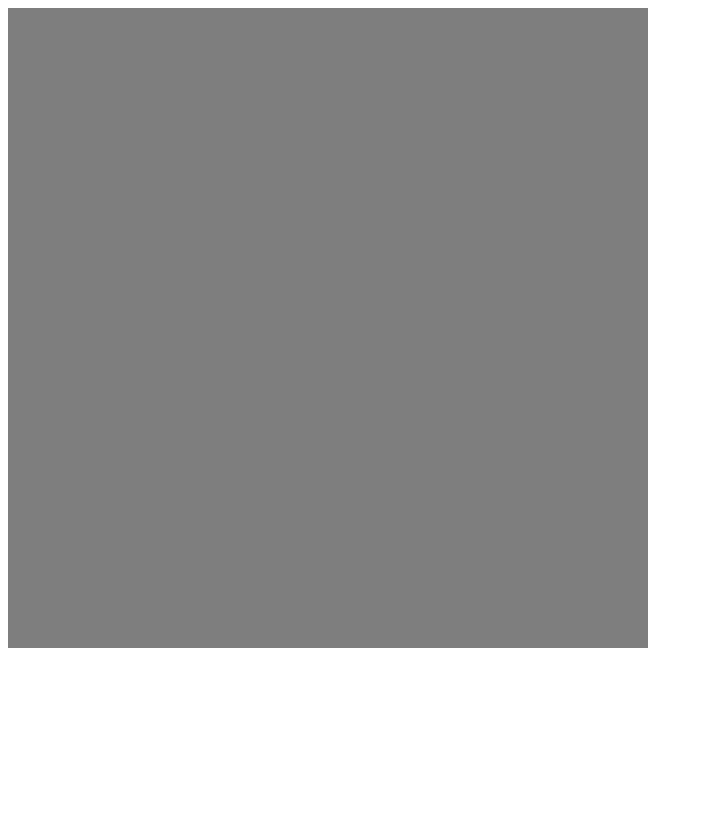
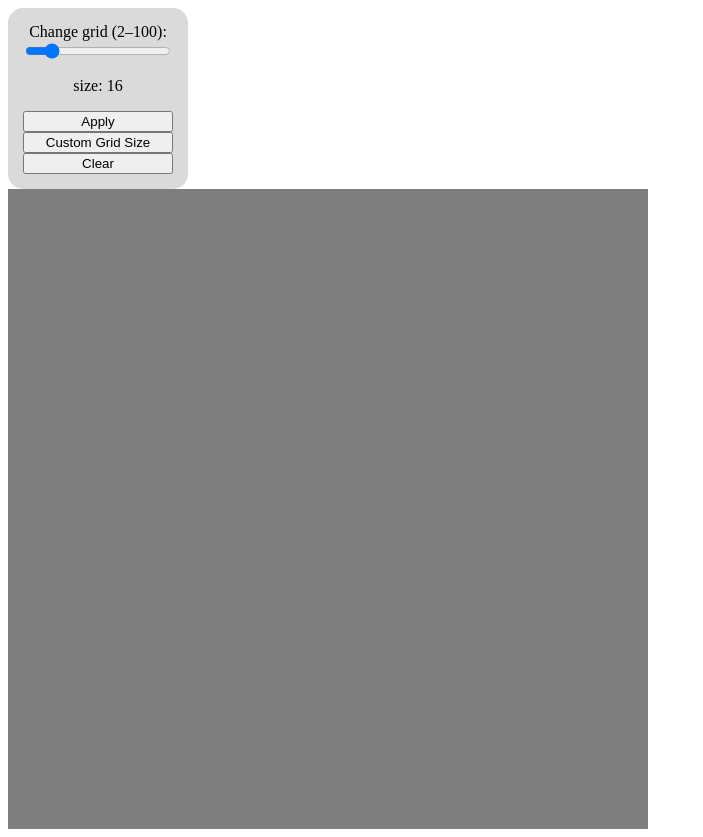
Before and after one commit to RuslanChekhuta/etch-a-sketch, a plain HTML site: page index.html in a window 1280 px wide. Shown: the whole page, without its empty margins (0-703 px from the left). Before the commit the page ends 800 px from the top, so only its background shows below. Drawn offline with Linux system fonts and the light colour scheme.

Commit message:
Add dynamic grid resizing and clear functionality

```diff
--- a/index.html
+++ b/index.html
@@ -9,6 +9,16 @@
 </head>
 
 <body>
+    <div class="setting">
+        <label for="grid-size">
+            Change grid (2–100):
+        </label>
+        <input type="range" id="grid-size" min="2" max="100" value="16">
+        <p>size: <span id="size-count">16</span> </p>
+        <button id="apply">Apply</button>
+        <button id="custom-grid">Custom Grid Size</button>
+        <button id="gridClear">Clear</button>
+    </div>
     <div id="root"></div>
     <script src="./script.js"></script>
 </body>
--- a/script.js
+++ b/script.js
@@ -1,10 +1,39 @@
 const container = document.getElementById("root");
+const gridSize = document.getElementById("grid-size");
+const sizeCount = document.getElementById("size-count");
+const apply = document.getElementById("apply");
+const btnClear = document.getElementById("gridClear");
+const customGrid = document.getElementById("custom-grid");
 
-for (let i = 0; i < 256; i++) {
-  const pixel = document.createElement("div");
-  pixel.classList.add("pixel");
-  container.appendChild(pixel);
+gridSize.addEventListener("change", (e) => {
+  sizeCount.textContent = e.target.value;
+});
+
+function setCustomGrid() {
+  let customValue = +prompt("Enter grid size (2–100)");
+  if (Number.isInteger(customValue) && customValue >= 2 && customValue <= 100) {
+    gridSize.value = customValue;
+    sizeCount.textContent = customValue;
+
+    populateGrid();
+  }
 }
+
+customGrid.addEventListener("click", setCustomGrid);
+
+function populateGrid() {
+  container.innerHTML = "";
+  let squaresCount = gridSize.value * gridSize.value;
+  for (let i = 0; i < squaresCount; i++) {
+    const pixel = document.createElement("div");
+    pixel.style.width = `calc(100% / ${gridSize.value})`;
+    pixel.classList.add("pixel");
+    container.appendChild(pixel);
+  }
+  console.log(container.children.length);
+}
+
+apply.addEventListener("click", populateGrid);
 
 function paintSquare(e) {
   if (e.target !== e.currentTarget) {
@@ -12,8 +41,17 @@ function paintSquare(e) {
   }
 }
 
+function clear() {
+  const pixels = document.querySelectorAll(".pixel");
+  pixels.forEach((e) => {
+    e.style.background = "";
+  });
+}
+
+btnClear.addEventListener("click", clear);
+
 container.addEventListener("mouseover", paintSquare);
 
 console.log(container);
 
-console.log(container.children.length);
+populateGrid();
--- a/style.css
+++ b/style.css
@@ -3,11 +3,22 @@
   height: 640px;
   display: flex;
   flex-wrap: wrap;
+  aspect-ratio: 1;
 }
 
 .pixel {
   width: 40px;
-  height: 40px;
+  aspect-ratio: 1;
   background: #7e7e7e;
   /* border-radius: 8px; */
 }
+
+.setting {
+  display: flex;
+  flex-direction: column;
+  max-width: 150px;
+  padding: 15px;
+  border-radius: 15px;
+  background-color: #dadada;
+  text-align: center;
+}
```
